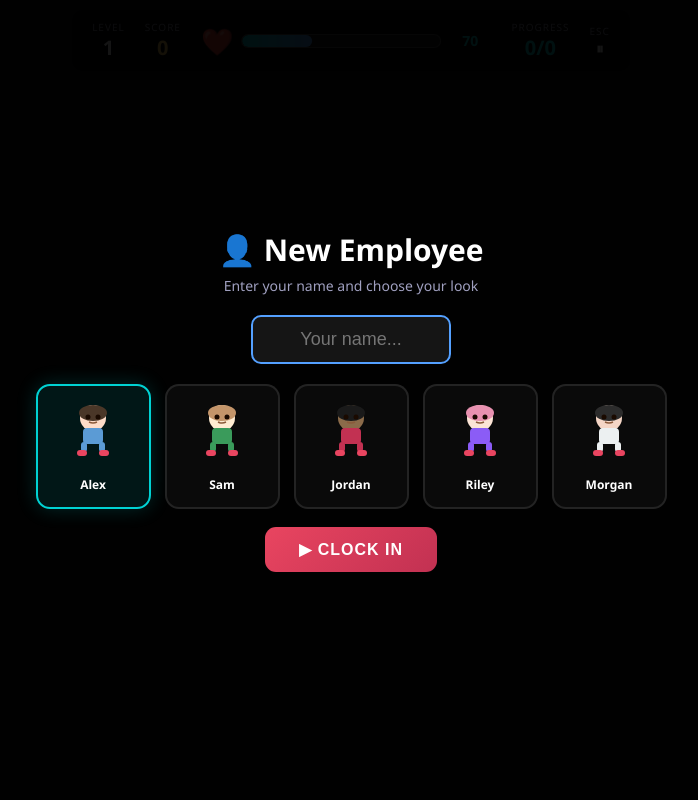
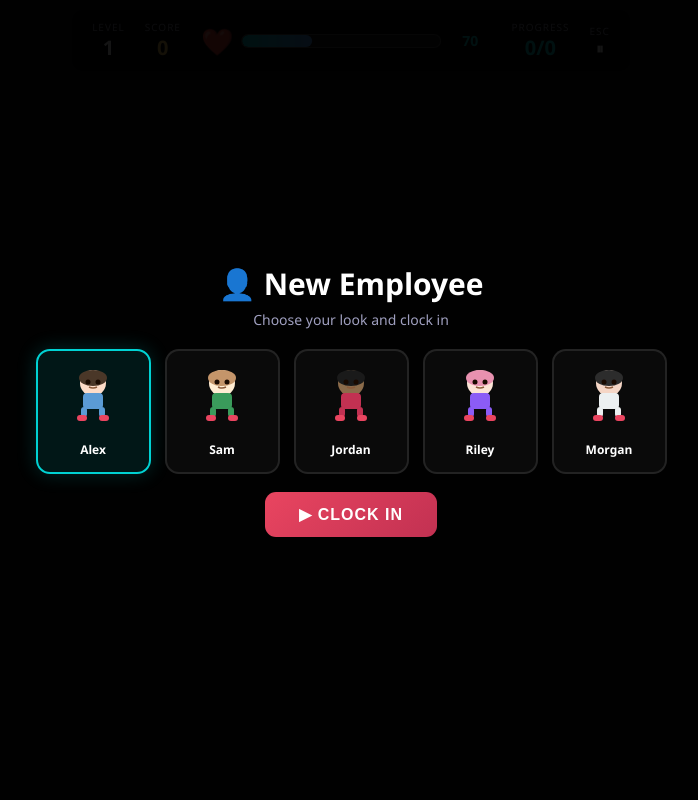
Before and after one commit to mimozamaliqi111-code/AveHR, a Flask app: page / in a window 1280 px wide. Shown: the whole page, without its empty margins (289-987 px from the left). Run offline with Flask 2, Linux system fonts and the light colour scheme.

Commit message:
Remove name entry, pick character only

```diff
--- a/templates/game.html
+++ b/templates/game.html
@@ -82,8 +82,7 @@ canvas{display:block;position:absolute;top:50%;left:50%;transform:translate(-50%
   <!-- Setup -->
   <div class="ov" id="setup">
     <h2>👤 New Employee</h2>
-    <div class="sub">Enter your name and choose your look</div>
-    <div class="name-row"><input id="name-in" placeholder="Your name..." maxlength="16" autofocus></div>
+    <div class="sub">Choose your look and clock in</div>
     <div class="char-grid" id="cg"></div>
     <button class="btn bp" onclick="confirmSetup()" style="margin-top:18px">▶ CLOCK IN</button>
   </div>
@@ -106,7 +105,7 @@ var CHARS=[{id:0,n:'Alex',h:'#4a3728',sk:'#fddcc8',sh:'#5b9bd5'},{id:1,n:'Sam',h
 var sc=0,pn='';
 
 function bCG(){var h='';CHARS.forEach(function(c,i){h+='<div class="cc'+(i===sc?' sel':'')+'" onclick="sc='+i+';bCG()"><svg width="60" height="65"><circle cx="30" cy="18" r="13" fill="'+c.sk+'"/><ellipse cx="30" cy="13" rx="14" ry="8" fill="'+c.h+'"/><circle cx="25" cy="17" r="2.5" fill="#1a0a00"/><circle cx="35" cy="17" r="2.5" fill="#1a0a00"/><path d="M26 22 Q30 24 34 22" stroke="#8b5a3a" stroke-width="1.5" fill="none"/><rect x="20" y="28" width="20" height="16" rx="4" fill="'+c.sh+'"/><rect x="18" y="42" width="6" height="10" rx="3" fill="'+c.sh+'"/><rect x="36" y="42" width="6" height="10" rx="3" fill="'+c.sh+'"/><rect x="14" y="50" width="10" height="6" rx="3" fill="#e94560"/><rect x="36" y="50" width="10" height="6" rx="3" fill="#e94560"/></svg><div class="cn">'+c.n+'</div></div>'});document.getElementById('cg').innerHTML=h}
-function confirmSetup(){var n=document.getElementById('name-in').value.trim();if(!n||n.length<2){document.getElementById('name-in').style.borderColor='#e94560';setTimeout(function(){document.getElementById('name-in').style.borderColor=''},1500);return}pn=n;document.getElementById('setup').classList.add('hid');sL(0)}
+function confirmSetup(){pn='Worker';document.getElementById('setup').classList.add('hid');sL(0)}
 bCG();
 
 var G={started:!1,lv:0,sc:0,paused:!1,px:400,py:300,ang:0,spd:0,sprint:!1,hr:70,thr:70,hht:0,hid:!1,mx:100,my:100,ms:1.5,ma:0,mst:'patrol',mcd:0,pt:{x:400,y:300},items:[],col:0,tot:0,hs:[],obj:'',k:{w:!1,a:!1,s:!1,d:!1,sh:!1,sp:!1,spw:!1,esc:!1,escw:!1},go:!1,gw:!1,br:!1,bp:0,bt:0,bs:0,bn:3,mz:null,mcs:0,ki:null,doors:[],doorItems:[],compParts:[],shelfItems:[],shelfSlots:[],mp:'',mt:0,coworkers:[],orders:[],cameras:[],dragItem:null,dragOX:0,dragOY:0,mouseX:0,mouseY:0,mouseDown:!1};
```
